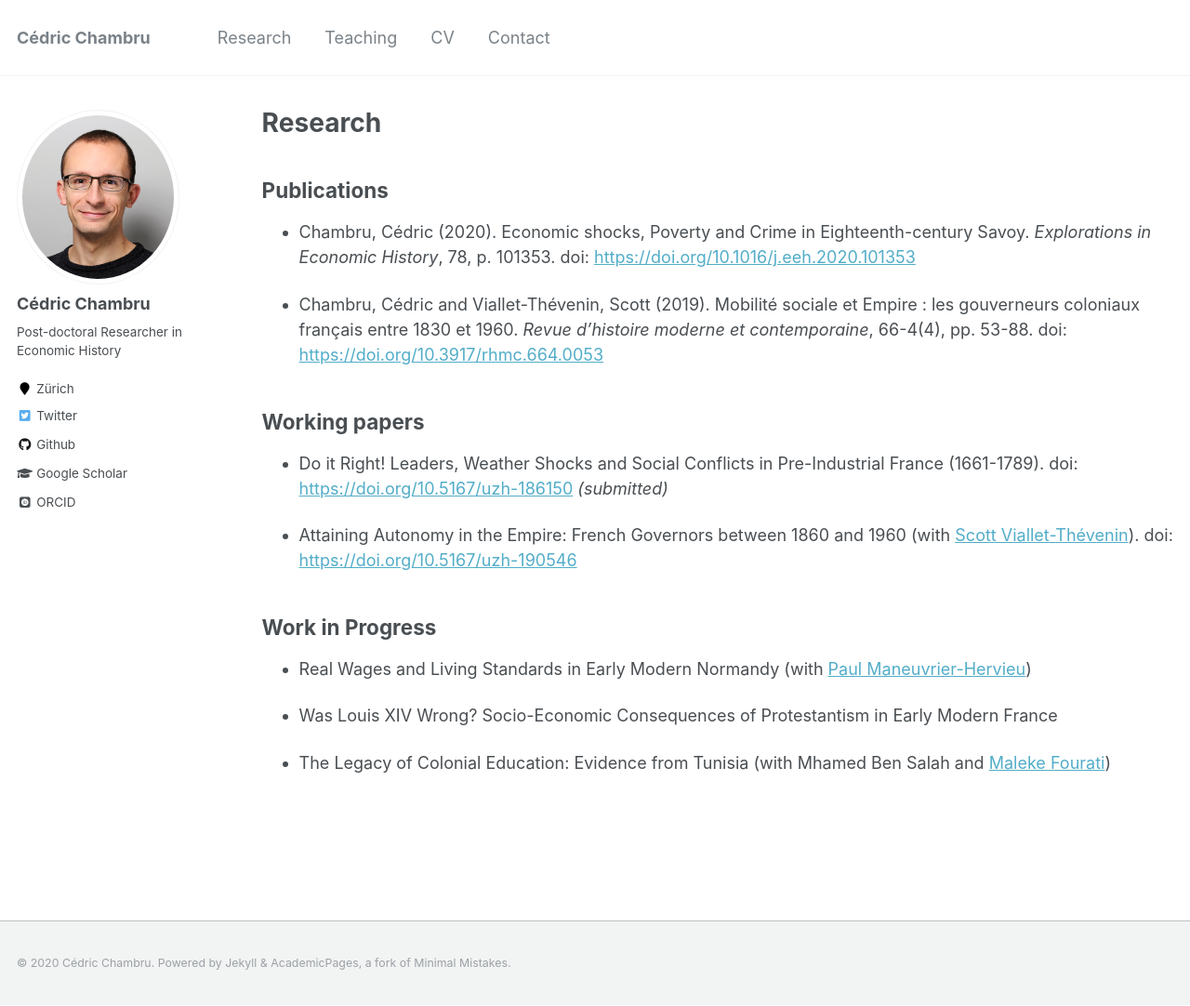
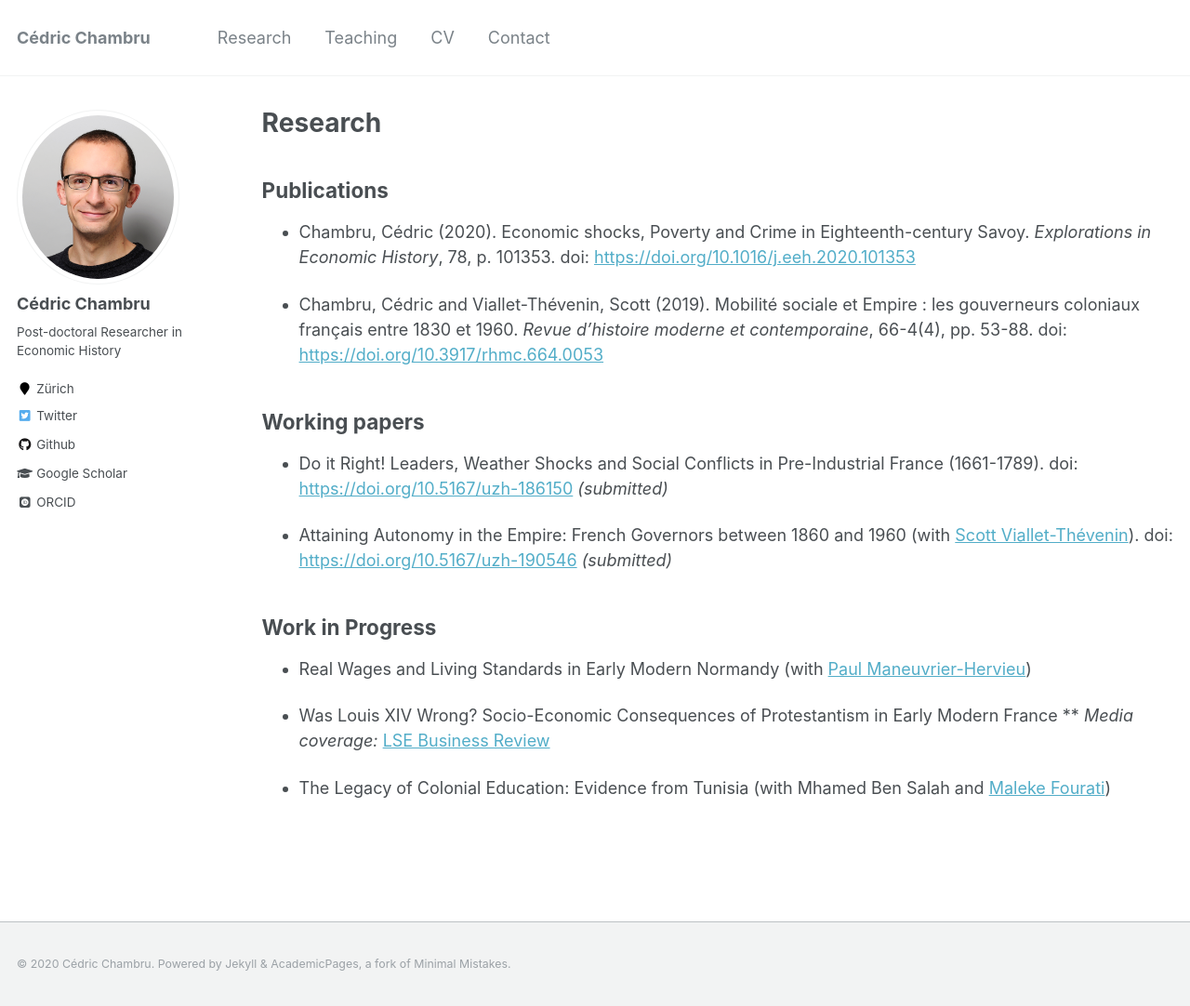
Before and after one commit to CedricChambru/CedricChambru.github.io, a Jekyll site: the page built from _pages/research.md, in a window 1280 px wide and 1082 px high. Shown: the whole window at 93% size. Built offline with Jekyll 4.4.1, drawn with Linux system fonts in a browser that asks for light colours; some web fonts are replaced.

Commit message:
Update research.md

```diff
--- a/_pages/research.md
+++ b/_pages/research.md
@@ -10,21 +10,21 @@ redirect_from:
 
 ## Publications
 
-* Chambru, Cédric (2020). Economic shocks, Poverty and Crime in Eighteenth-century Savoy. _Explorations in Economic History_, 78, p. 101353. doi: [https://doi.org/10.1016/j.eeh.2020.101353](https://doi.org/10.1016/j.eeh.2020.101353)
+* Chambru, Cédric (2020). Economic shocks, Poverty and Crime in Eighteenth-century Savoy. *Explorations in Economic History*, 78, p. 101353. doi: [https://doi.org/10.1016/j.eeh.2020.101353](https://doi.org/10.1016/j.eeh.2020.101353)
 
-* Chambru, Cédric and  Viallet-Thévenin, Scott (2019). Mobilité sociale et Empire : les gouverneurs coloniaux français entre 1830 et 1960. _Revue d'histoire moderne et contemporaine_, 66-4(4), pp. 53-88. doi: [https://doi.org/10.3917/rhmc.664.0053](https://doi.org/10.3917/rhmc.664.0053)
+* Chambru, Cédric and  Viallet-Thévenin, Scott (2019). Mobilité sociale et Empire : les gouverneurs coloniaux français entre 1830 et 1960. *Revue d'histoire moderne et contemporaine*, 66-4(4), pp. 53-88. doi: [https://doi.org/10.3917/rhmc.664.0053](https://doi.org/10.3917/rhmc.664.0053)
 
 ## Working papers
 
-* Do it Right! Leaders, Weather Shocks and Social Conflicts in Pre-Industrial France (1661-1789). doi: [https://doi.org/10.5167/uzh-186150](https://doi.org/10.5167/uzh-186150)
-_(submitted)_
+* Do it Right! Leaders, Weather Shocks and Social Conflicts in Pre-Industrial France (1661-1789). doi: [https://doi.org/10.5167/uzh-186150](https://doi.org/10.5167/uzh-186150) *(submitted)*
 
-* Attaining Autonomy in the Empire: French Governors between 1860 and 1960 (with [Scott Viallet-Thévenin](https://cv.archives-ouvertes.fr/scott-viallet-thevenin)). doi: [https://doi.org/10.5167/uzh-190546](https://doi.org/10.5167/uzh-190546)
+* Attaining Autonomy in the Empire: French Governors between 1860 and 1960 (with [Scott Viallet-Thévenin](https://cv.archives-ouvertes.fr/scott-viallet-thevenin)). doi: [https://doi.org/10.5167/uzh-190546](https://doi.org/10.5167/uzh-190546) *(submitted)*
 
 ## Work in Progress
 
 * Real Wages and Living Standards in Early Modern Normandy (with [Paul Maneuvrier-Hervieu](https://paulmaneuvrierhervieu.github.io/))
 
 * Was Louis XIV Wrong? Socio-Economic Consequences of Protestantism in Early Modern France
+** *Media coverage:* [LSE Business Review](https://blogs.lse.ac.uk/businessreview/2020/10/16/what-consequences-did-religious-intolerance-against-the-huguenots-have-in-france/)
 
 * The Legacy of Colonial Education: Evidence from Tunisia (with Mhamed Ben Salah and [Maleke Fourati](https://sites.google.com/view/malekefourati/home))
```
